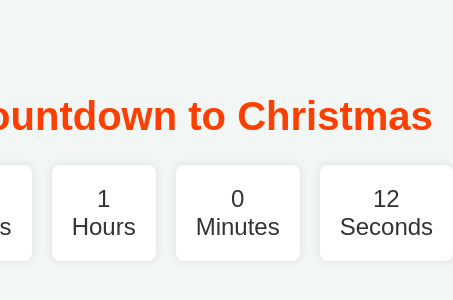
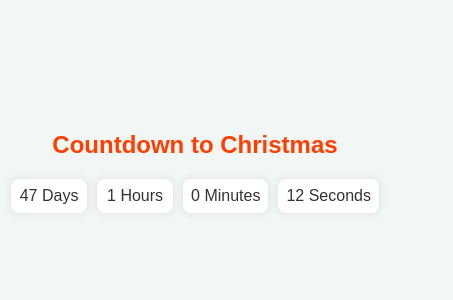
Before and after one commit to lobuli/countdown-timer, a plain HTML site: page index.html in a window 390 px wide. Shown: the part 258-558 px from the top of the page, 453 px wide, since content can reach past the window. Drawn offline with Linux system fonts and the light colour scheme.

Commit message:
feat: support for mobile

```diff
--- a/style.css
+++ b/style.css
@@ -10,28 +10,65 @@ body {
 
 .container {
     text-align: center;
+    padding: 10px;
 }
 
 h1 {
-    font-size: 2.5em;
+    font-size: 2.2em;
     color: #ff3e00;
+    margin-bottom: 20px;
 }
 
 #countdown {
     display: flex;
     justify-content: center;
-    gap: 20px;
+    gap: 15px;
     font-size: 1.5em;
     color: #333;
+    flex-wrap: wrap; /* Allow items to wrap on smaller screens */
 }
 
 #countdown div {
-    padding: 20px;
+    padding: 15px;
     background-color: #fff;
     border-radius: 8px;
     box-shadow: 0 0 10px rgba(0, 0, 0, 0.1);
+    min-width: 100px; /* Set a minimum width for better alignment */
 }
 
 .hidden {
     visibility: hidden;
 }
+
+/* Make adjustments for small screens */
+@media (max-width: 600px) {
+    h1 {
+        font-size: 1.8em;
+    }
+
+    #countdown {
+        gap: 10px;
+        font-size: 1.2em;
+    }
+
+    #countdown div {
+        padding: 10px;
+        min-width: 80px;
+    }
+}
+
+/* Further adjustments for extra-small screens */
+@media (max-width: 400px) {
+    h1 {
+        font-size: 1.5em;
+    }
+
+    #countdown {
+        font-size: 1em;
+    }
+
+    #countdown div {
+        padding: 8px;
+        min-width: 60px;
+    }
+}
```
